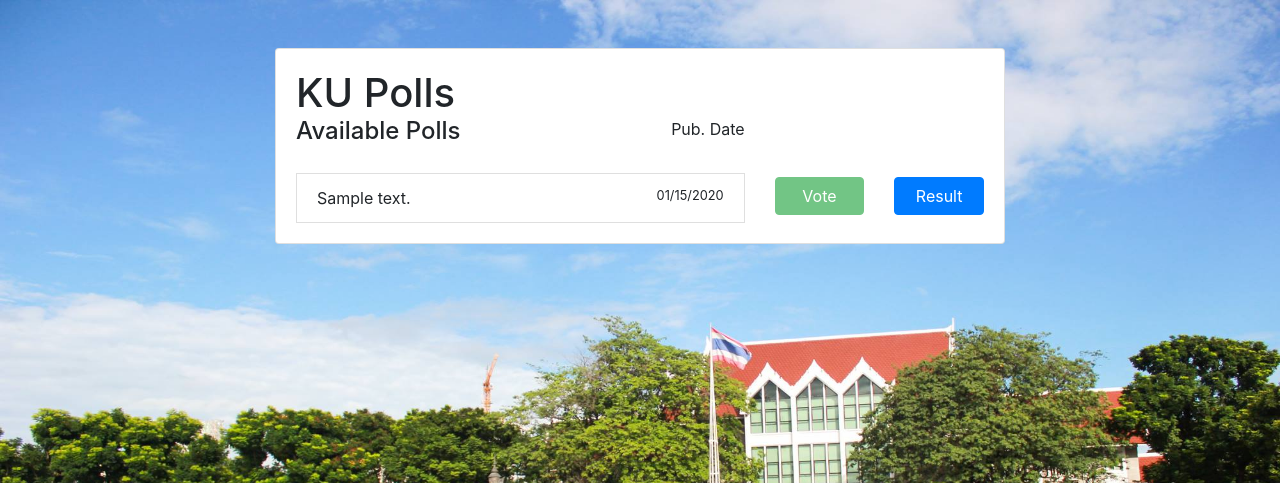
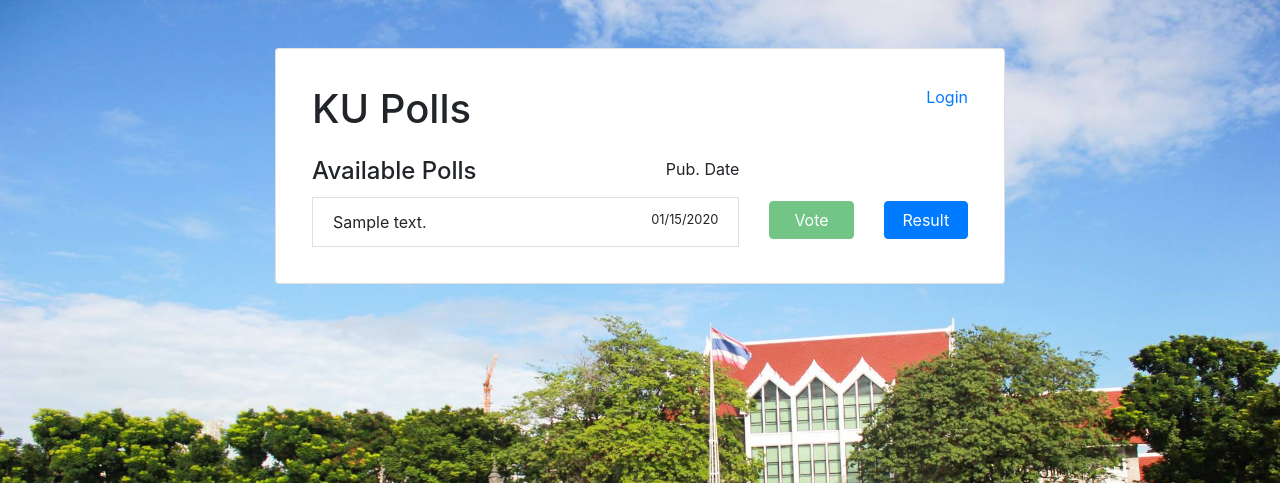
Before and after one commit to nicenicegame/ku-polls, a Django app: page /polls/ in a window 1280 px wide. Shown: the top 483 px of the page. Run offline with Django 3.2, Linux system fonts and the light colour scheme; tables that the repository leaves empty hold one stand-in row (values such as "Sample post"); some libraries are stand-ins or nearby versions.

Commit message:
Add login page and logout link, improve layouts

```diff
--- a/polls/templates/polls/index.html
+++ b/polls/templates/polls/index.html
@@ -12,19 +12,23 @@
         {% endfor %}
     {% endif %}
 
-<h1 class="mb-4 d-inline">KU Polls</h1>
+    <h1 class="d-inline">KU Polls</h1>
     {% if user.is_authenticated %}
-    <small class="text-muted d-inline float-right">Hello, {{ user.username }}</small>
+        <small class="float-right text-muted">
+            Hello {{ user.username }}, <a href="{% url 'logout' %}">Logout</a>
+        </small>
+    {% else %}
+        <a href="{% url 'login' %}" class="float-right">Login</a>
     {% endif %}
 
     {% if questions %}
-    <div class="row">
+        <div class="row mt-4">
             <div class="col-12 col-md-8">
                 <h4 class="d-inline">Available Polls</h4>
                 <p class="d-inline float-right">Pub. Date</p>
             </div>
         </div>
-    <ul class="list-group mt-3">
+        <ul class="list-group">
             {% for question in questions %}
                 <div class="row">
                     <div class="col-12 col-md-8">
@@ -45,7 +49,7 @@
             {% endfor %}
         </ul>
     {% else %}
-    <p class="mt-5 text-center">No polls are available.</p>
+        <p class="mt-4 text-center">No polls are available.</p>
     {% endif %}
 
 {% endblock %}
--- a/polls/templates/polls/main.html
+++ b/polls/templates/polls/main.html
@@ -5,14 +5,15 @@
     <meta name="viewport"
           content="width=device-width, user-scalable=no, initial-scale=1.0, maximum-scale=1.0, minimum-scale=1.0">
     <meta http-equiv="X-UA-Compatible" content="ie=edge">
-    <link rel="stylesheet" href="https://stackpath.bootstrapcdn.com/bootstrap/4.5.2/css/bootstrap.min.css" integrity="sha384-JcKb8q3iqJ61gNV9KGb8thSsNjpSL0n8PARn9HuZOnIxN0hoP+VmmDGMN5t9UJ0Z" crossorigin="anonymous">
+    <link rel="stylesheet" href="https://stackpath.bootstrapcdn.com/bootstrap/4.5.2/css/bootstrap.min.css"
+          integrity="sha384-JcKb8q3iqJ61gNV9KGb8thSsNjpSL0n8PARn9HuZOnIxN0hoP+VmmDGMN5t9UJ0Z" crossorigin="anonymous">
     <title>KU Polls</title>
 </head>
 <body>
 <div class="container">
     <div class="row justify-content-center">
         <div class="col-12 col-md-8">
-            <div class="card mt-5">
+            <div class="card mt-5 p-3">
                 <div class="card-body">
                     {% block content %}
                     {% endblock %}
```
Also changed, not shown: mysite/templates/registration/login.html (added, +11 -0 lines), polls/templates/polls/detail.html (indentation only), polls/templates/polls/results.html (indentation only). Lines whose indentation alone changed are shown as unchanged.
